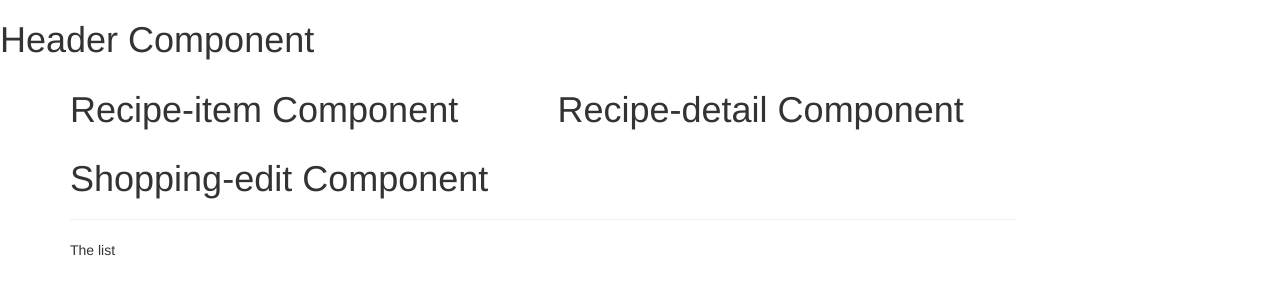
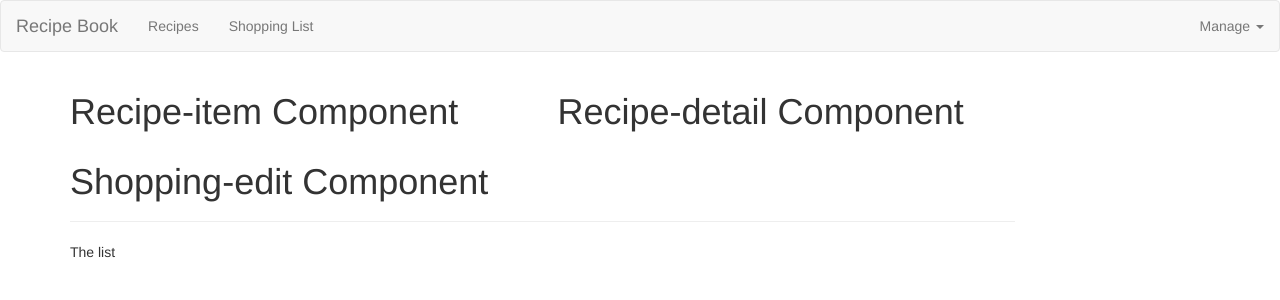
Before and after one commit to mcnutwebdev/recipe, an Angular app: page / in a window 1280 px wide. Shown: the top 300 px of the page. Built offline with nearby package versions, Linux system fonts and the light colour scheme.

Commit message:
Added navbar in header component.

```diff
--- a/src/app/header/header/header.component.html
+++ b/src/app/header/header/header.component.html
@@ -1 +1,22 @@
-<h1>Header Component</h1>
+<nav class="navbar navbar-default">
+    <div class="container-fluid">
+        <div class="navbar-header">
+            <a href="#" class="navbar-brand">Recipe Book</a>
+        </div>
+        <div class="navbar-default">
+            <ul class="nav navbar-nav">
+                <li><a href="#">Recipes</a></li>
+                <li><a href="#">Shopping List</a></li>
+            </ul>
+            <ul class="nav navbar-nav navbar-right">
+                <li class="dropdown">
+                    <a href="#" class="dropdown-toggle" role="button">Manage <span class="caret"></span></a>
+                    <ul class="dropdown-menu">
+                        <li><a href="#">Save Data</a></li>
+                        <li><a href="#">Fetch Data</a></li>
+                    </ul>
+                </li>
+            </ul>
+        </div>
+    </div>
+</nav>
```
